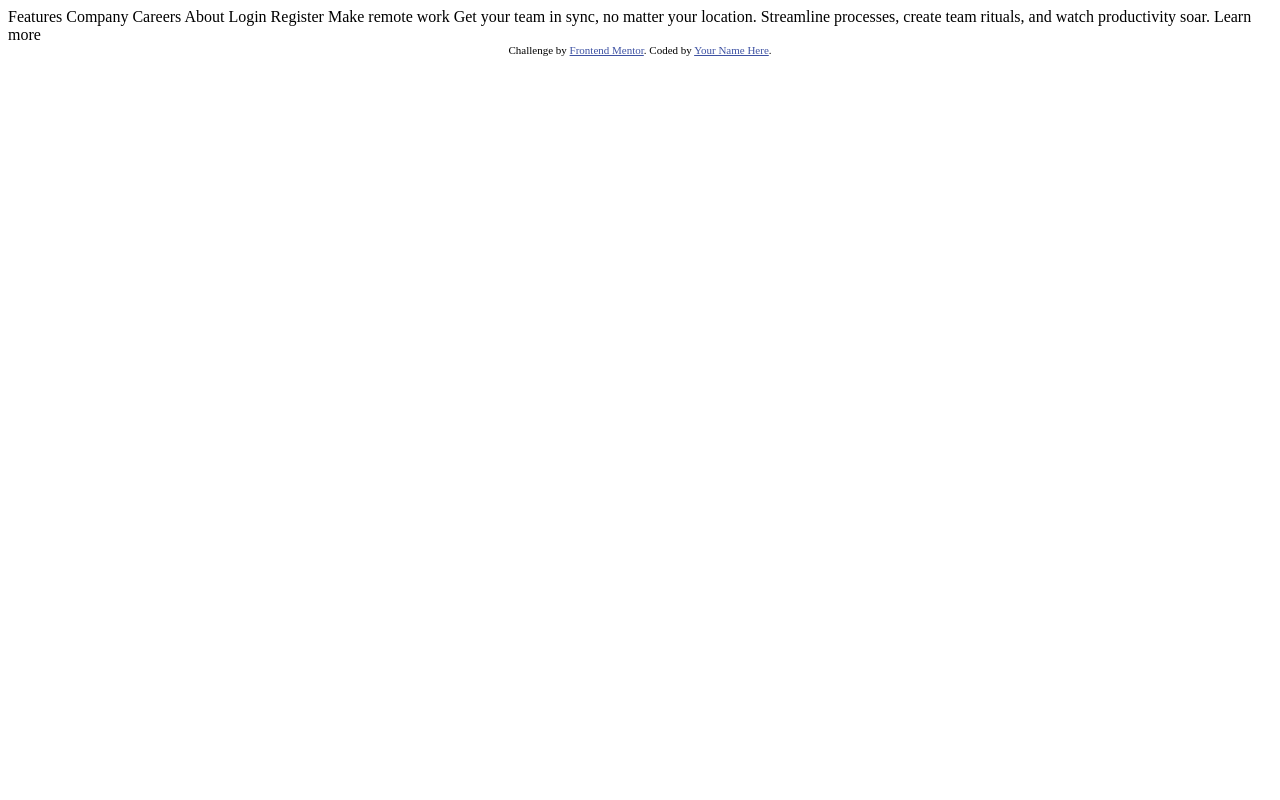
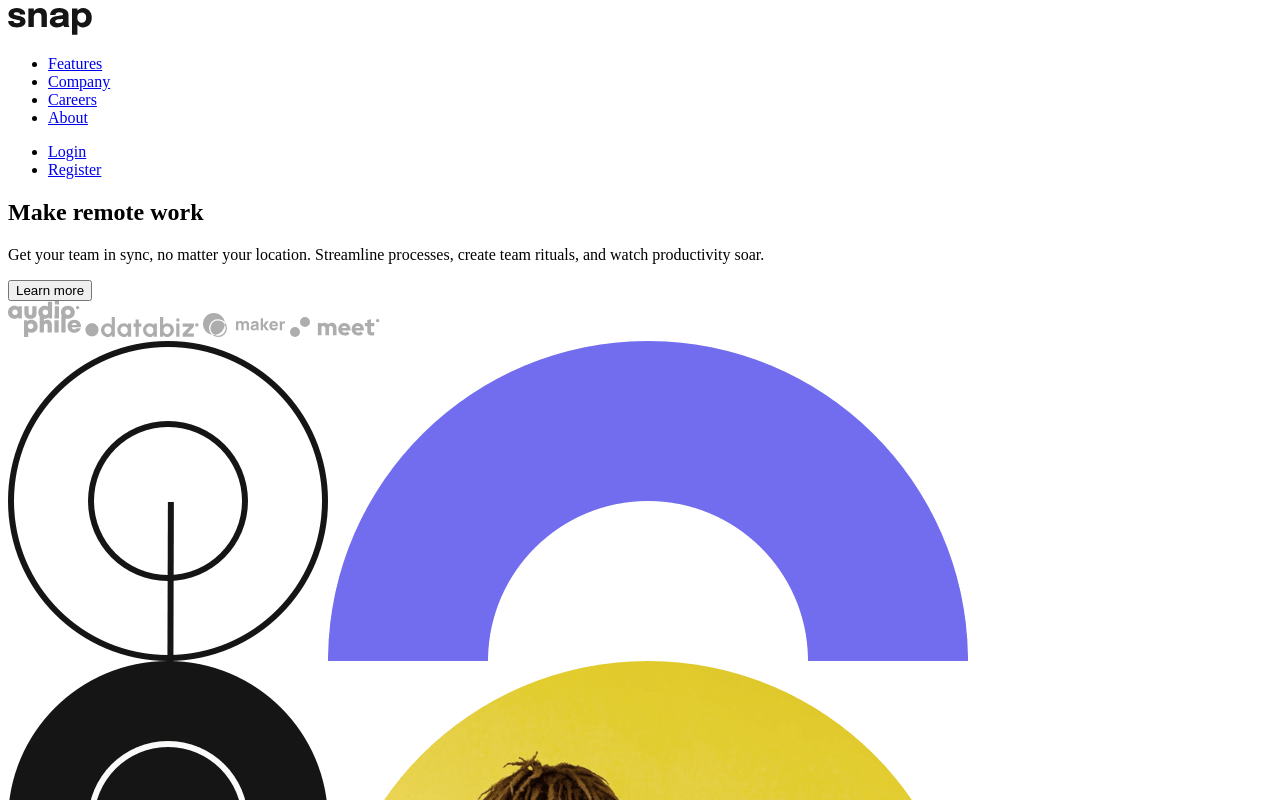
Before and after one commit to GuilhemJoly/intro-section-with-dropdown-navigation-main, a plain HTML site: page index.html in a window 1280 px wide. Shown: the top 800 px of the page. Drawn offline with Linux system fonts and the light colour scheme.

Commit message:
structure-html

```diff
--- a/index.html
+++ b/index.html
@@ -1,39 +1,69 @@
 <!DOCTYPE html>
 <html lang="en">
   <head>
-  <meta charset="UTF-8">
-  <meta name="viewport" content="width=device-width, initial-scale=1.0"> <!-- displays site properly based on user's device -->
+    <meta charset="UTF-8" />
+    <meta name="viewport" content="width=device-width, initial-scale=1.0" />
+    <!-- displays site properly based on user's device -->
 
-  <link rel="icon" type="image/png" sizes="32x32" href="./images/favicon-32x32.png">
+    <link
+      rel="icon"
+      type="image/png"
+      sizes="32x32"
+      href="./images/favicon-32x32.png"
+    />
 
     <title>Frontend Mentor | Intro section with dropdown navigation</title>
-
-  <!-- Feel free to remove these styles or customise in your own stylesheet 👍 -->
     <style>
-    .attribution { font-size: 11px; text-align: center; }
-    .attribution a { color: hsl(228, 45%, 44%); }
+      .attribution {
+        font-size: 11px;
+        text-align: center;
+      }
+      .attribution a {
+        color: hsl(228, 45%, 44%);
+      }
     </style>
   </head>
   <body>
+    <header>
+      <img src="./images/logo.svg" alt="logo" />
+      <nav>
+        <ul>
+          <li><a href="#">Features</a></li>
+          <li><a href="#">Company</a></li>
+          <li><a href="#">Careers</a></li>
+          <li><a href="#">About</a></li>
+        </ul>
+        <ul>
+          <li><a href="#">Login</a></li>
+          <li><a href="#">Register</a></li>
+        </ul>
+      </nav>
+    </header>
+    <section>
+      <h1>Make remote work</h1>
 
-  Features
-  Company
-  Careers
-  About
-
-  Login
-  Register
-
-  Make remote work
-
+      <p>
         Get your team in sync, no matter your location. Streamline processes,
         create team rituals, and watch productivity soar.
-
-  Learn more
-
+      </p>
+      <button>Learn more</button>
+      <div>
+        <img src="images/client-audiophile.svg" alt="logo audiophile" />
+        <img src="images/client-databiz.svg" alt="logo databiz" />
+        <img src="images/client-maker.svg" alt="logo maker" />
+        <img src="images/client-meet.svg" alt="logo meet" />
+      </div>
+    </section>
+    <section>
+      <img src="images/image-hero-desktop.png" alt="a man with a computer" />
+    </section>
+    <footer>
       <div class="attribution">
-    Challenge by <a href="https://www.frontendmentor.io?ref=challenge" target="_blank">Frontend Mentor</a>.
-    Coded by <a href="#">Your Name Here</a>.
+        Challenge by
+        <a href="https://www.frontendmentor.io?ref=challenge" target="_blank"
+          >Frontend Mentor</a
+        >. Coded by <a href="#">Your Name Here</a>.
       </div>
+    </footer>
   </body>
 </html>
```
Lines whose indentation alone changed are shown as unchanged.
